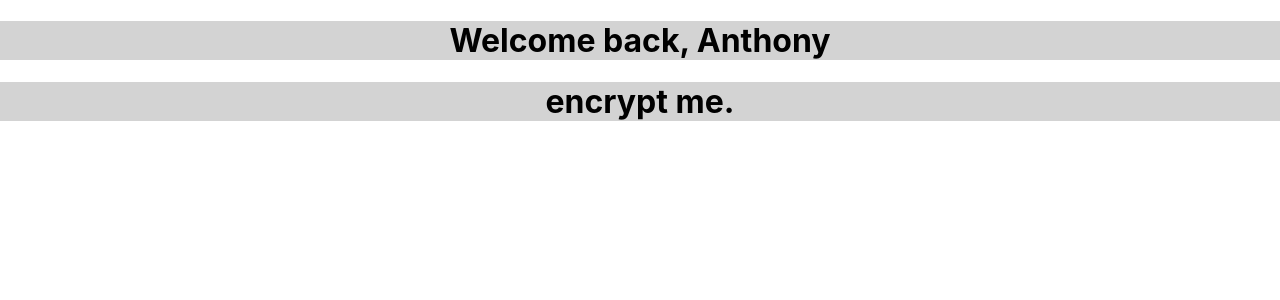
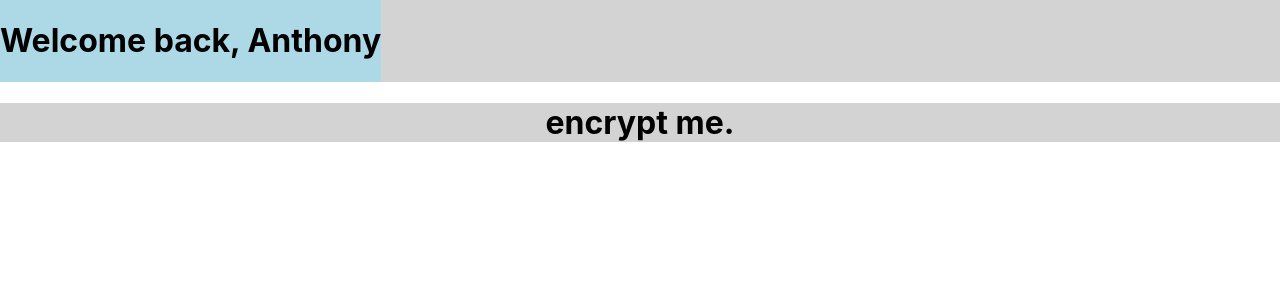
Before and after one commit to arn-foto/encrypt-me, a React (Create React App) app in the folder encrypt-me/: page / in a window 1280 px wide. Shown: the top 300 px of the page. Built offline with nearby package versions, Linux system fonts and the light colour scheme.

Commit message:
+ Fixed export issue

```diff
--- a/encrypt-me/src/Header/index.js
+++ b/encrypt-me/src/Header/index.js
@@ -1,12 +1,14 @@
 import React from "react";
-import styled from "styled-components";
-import HeaderContainer from "../Header/styles";
+import { HeaderContainer, HeaderLeft } from "../Header/styles";
 
 function Header() {
 	return (
 		<div>
 			<HeaderContainer>
-				<h1>Welcome back, Anthony</h1>
+				<HeaderLeft>
+					{" "}
+					<h1>Welcome back, Anthony</h1>
+				</HeaderLeft>
 			</HeaderContainer>
 		</div>
 	);
--- a/encrypt-me/src/Header/styles.js
+++ b/encrypt-me/src/Header/styles.js
@@ -1,7 +1,12 @@
 import styled from "styled-components";
 
 const HeaderContainer = styled.div`
+	display: flex;
 	background-color: lightgrey;
 `;
 
-export default HeaderContainer;
+const HeaderLeft = styled.div`
+	background-color: lightblue;
+`;
+
+export { HeaderContainer, HeaderLeft };
```
